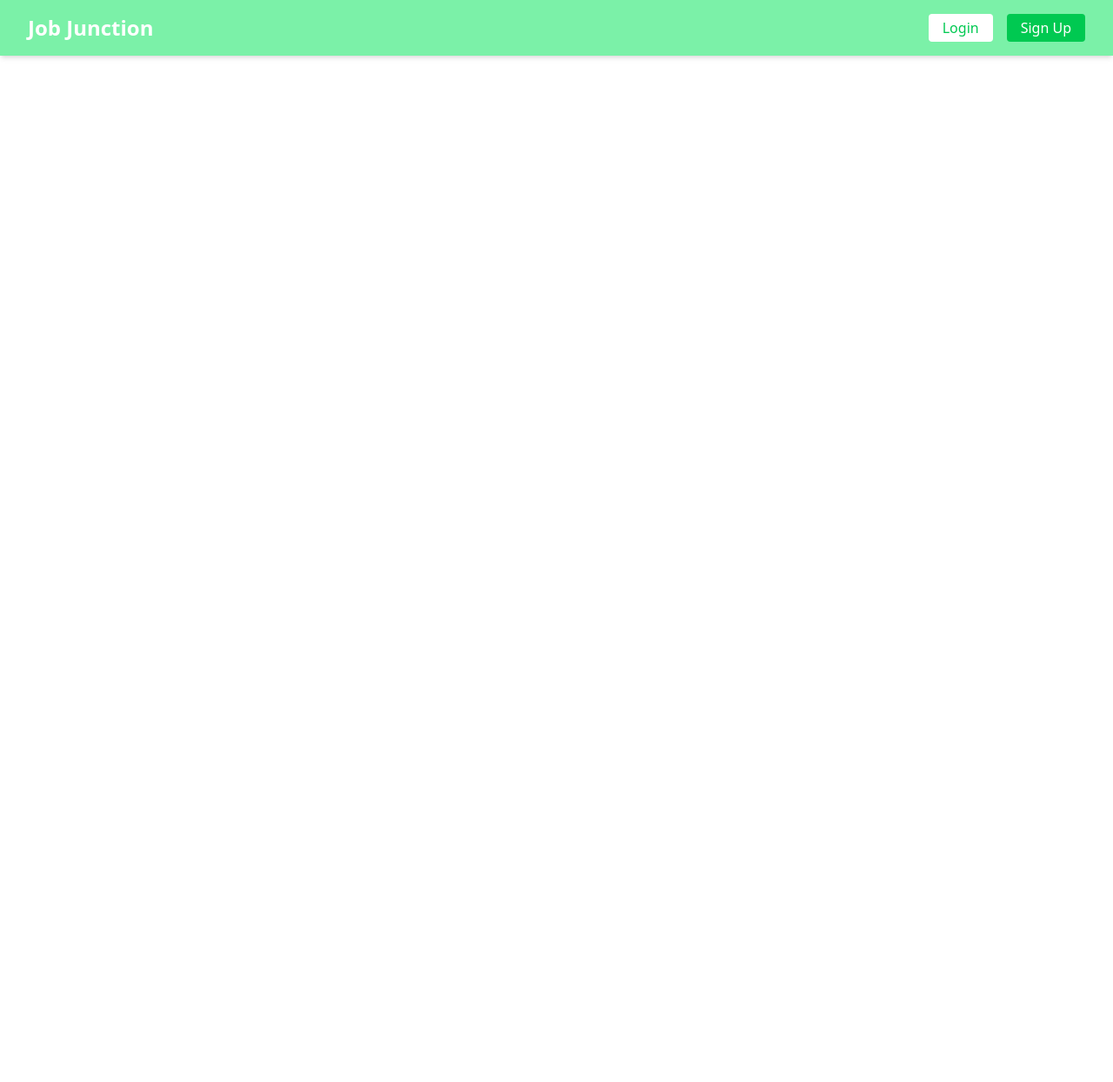
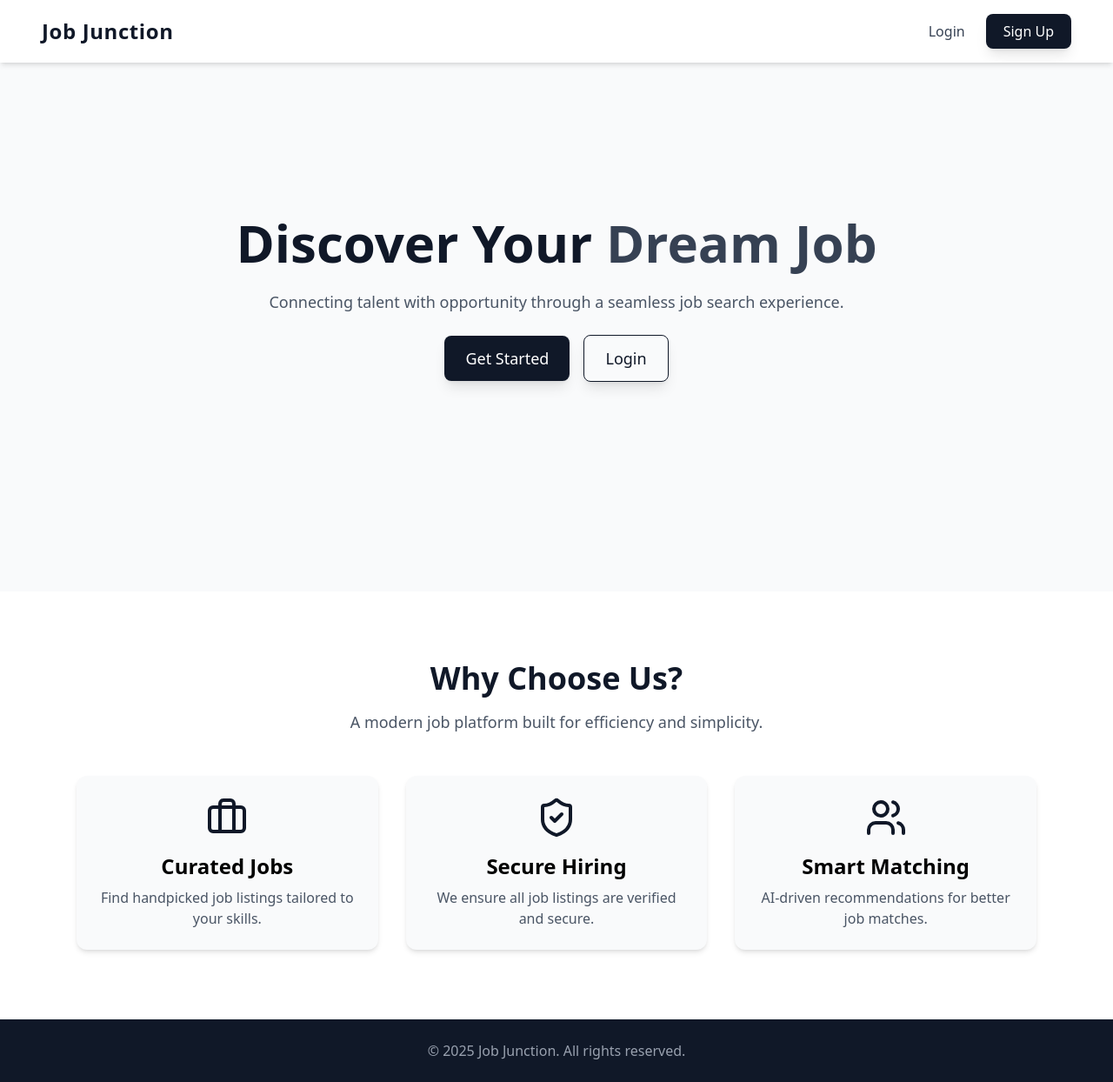
Before and after one commit to BHAV0207/Resume-Screener-MERN, a React (Vite) app in the folder resumeScreeenerFrontend/: page / in a window 1280 px wide. Shown: the whole page at 87% size. Before the commit the page ends 800 px from the top, so only its background shows below. Built offline with nearby package versions, Linux system fonts and the light colour scheme.

Commit message:
landing page updated and ui changes made

```diff
--- a/resumeScreeenerFrontend/src/components/LandingHeader.jsx
+++ b/resumeScreeenerFrontend/src/components/LandingHeader.jsx
@@ -5,23 +5,30 @@ function LandingHeader() {
   const navigate = useNavigate();
 
   return (
-    <div className="bg-green-300 h-[8vh] flex items-center justify-between px-8 shadow-md">
-      <div className="text-2xl font-bold text-white">Job Junction</div>
-      <div className="space-x-4">
+    <header className="bg-white shadow-md fixed w-full top-0 left-0 z-50">
+      <div className="max-w-full mx-auto flex justify-between items-center px-6 md:px-12 py-4">
+        {/* Logo */}
+        <div className="text-2xl font-semibold tracking-wide text-gray-900">
+          Job Junction
+        </div>
+
+        {/* Navigation */}
+        <div className="space-x-6 hidden md:flex">
           <button
             onClick={() => navigate('/login')}
-          className="bg-white text-green-500 px-4 py-1 rounded hover:bg-green-100 transition duration-200"
+            className="text-gray-700 font-medium hover:text-gray-900 transition duration-200"
           >
             Login
           </button>
           <button
             onClick={() => navigate('/register')}
-          className="bg-green-500 text-white px-4 py-1 rounded hover:bg-green-600 transition duration-200"
+            className="bg-gray-900 text-white px-5 py-2 rounded-lg hover:bg-gray-800 transition duration-200 shadow-lg"
           >
             Sign Up
           </button>
         </div>
       </div>
+    </header>
   );
 }
 
--- a/resumeScreeenerFrontend/src/pages/LandingPage.jsx
+++ b/resumeScreeenerFrontend/src/pages/LandingPage.jsx
@@ -1,11 +1,82 @@
 import React from "react";
 import LandingHeader from "../components/LandingHeader";
+import { useNavigate } from "react-router-dom";
+import { Briefcase, ShieldCheck, Users } from "lucide-react";
 
 function LandingPage() {
+  const navigate = useNavigate();
+
   return (
-    <div>
-      <LandingHeader></LandingHeader>
-      <div></div>
+    <div className="bg-gray-50 min-h-screen">
+      <LandingHeader />
+
+      {/* Hero Section */}
+      <section className="h-[85vh] flex flex-col justify-center items-center text-center px-6">
+        <h1 className="text-5xl md:text-6xl font-extrabold text-gray-900 leading-tight">
+          Discover Your <span className="text-gray-700">Dream Job</span>
+        </h1>
+        <p className="text-lg text-gray-600 mt-4 max-w-2xl">
+          Connecting talent with opportunity through a seamless job search experience.
+        </p>
+        <div className="mt-6 space-x-4">
+          <button
+            onClick={() => navigate('/register')}
+            className="bg-gray-900 text-white px-6 py-3 text-lg font-medium rounded-lg hover:bg-gray-800 transition duration-200 shadow-lg"
+          >
+            Get Started
+          </button>
+          <button
+            onClick={() => navigate('/login')}
+            className="border border-gray-900 text-gray-900 px-6 py-3 text-lg font-medium rounded-lg hover:bg-gray-100 transition duration-200 shadow-lg"
+          >
+            Login
+          </button>
+        </div>
+      </section>
+
+      {/* Features Section */}
+      <section className="py-20 bg-white">
+        <div className="max-w-6xl mx-auto px-6 text-center">
+          <h2 className="text-4xl font-extrabold text-gray-900">Why Choose Us?</h2>
+          <p className="text-lg text-gray-600 mt-4">
+            A modern job platform built for efficiency and simplicity.
+          </p>
+
+          <div className="grid grid-cols-1 md:grid-cols-3 gap-8 mt-12">
+            {/* Feature 1 */}
+            <div className="p-6 bg-gray-50 rounded-xl shadow-md">
+              <Briefcase size={48} className="text-gray-900 mx-auto" />
+              <h3 className="text-2xl font-semibold mt-4">Curated Jobs</h3>
+              <p className="text-gray-600 mt-2">
+                Find handpicked job listings tailored to your skills.
+              </p>
+            </div>
+
+            {/* Feature 2 */}
+            <div className="p-6 bg-gray-50 rounded-xl shadow-md">
+              <ShieldCheck size={48} className="text-gray-900 mx-auto" />
+              <h3 className="text-2xl font-semibold mt-4">Secure Hiring</h3>
+              <p className="text-gray-600 mt-2">
+                We ensure all job listings are verified and secure.
+              </p>
+            </div>
+
+            {/* Feature 3 */}
+            <div className="p-6 bg-gray-50 rounded-xl shadow-md">
+              <Users size={48} className="text-gray-900 mx-auto" />
+              <h3 className="text-2xl font-semibold mt-4">Smart Matching</h3>
+              <p className="text-gray-600 mt-2">
+                AI-driven recommendations for better job matches.
+              </p>
+            </div>
+          </div>
+        </div>
+      </section>
+
+      {/* Footer */}
+      <footer className="bg-gray-900 text-white py-6 text-center">
+        <p className="text-gray-400">&copy; {new Date().getFullYear()} Job Junction. All rights reserved.</p>
+      </footer>
     </div>
   );
 }
--- a/resumeScreeenerFrontend/src/pages/Login.jsx
+++ b/resumeScreeenerFrontend/src/pages/Login.jsx
@@ -1,6 +1,7 @@
-import React, { useContext, useEffect } from 'react';
+import React, { useContext } from 'react';
 import { useNavigate } from 'react-router-dom';
-import { AuthContext } from '../store/AuthCOntext'; // ✅ FIXED
+import { AuthContext } from '../store/AuthCOntext';
+
 
 function Login() {
   const {
@@ -11,7 +12,7 @@ function Login() {
     setPassword,
     success,
     err,
-  } = useContext(AuthContext); // ✅ FIXED
+  } = useContext(AuthContext);
 
   const navigate = useNavigate();
 
@@ -21,60 +22,64 @@ function Login() {
   };
 
   return (
-    <div className="min-h-screen flex items-center justify-center bg-gray-100">
-      <div className="bg-white p-8 rounded-xl shadow-md w-full max-w-md">
-        <h2 className="text-2xl font-semibold text-center mb-6">Login</h2>
-        <form onSubmit={handleForm} className="space-y-4">
+    <div className="min-h-screen flex items-center justify-center bg-gray-100 px-4">
+      <div className="bg-white p-10 rounded-2xl shadow-xl w-full max-w-md border border-gray-200">
+        {/* Header */}
+        <h2 className="text-3xl font-extrabold text-gray-900 text-center">Sign In</h2>
+        <p className="text-center text-gray-500 mt-2">Access your account</p>
+
+        {/* Login Form */}
+        <form onSubmit={handleForm} className="mt-6 space-y-6">
           <div>
-            <label className="block mb-1 font-medium">Email</label>
+            <label className="block text-gray-700 font-medium">Email</label>
             <input
               type="email"
               value={email}
-              className="w-full px-4 py-2 border rounded-lg focus:outline-none focus:ring-2 focus:ring-blue-300"
+              className="w-full px-4 py-3 border border-gray-300 rounded-md shadow-sm focus:outline-none focus:ring-2 focus:ring-gray-900 transition"
               onChange={(e) => setEmail(e.target.value)}
               required
             />
           </div>
+
           <div>
-            <label className="block mb-1 font-medium">Password</label>
+            <label className="block text-gray-700 font-medium">Password</label>
             <input
               type="password"
               value={password}
-              className="w-full px-4 py-2 border rounded-lg focus:outline-none focus:ring-2 focus:ring-blue-300"
+              className="w-full px-4 py-3 border border-gray-300 rounded-md shadow-sm focus:outline-none focus:ring-2 focus:ring-gray-900 transition"
               onChange={(e) => setPassword(e.target.value)}
               required
             />
           </div>
+
           <button
             type="submit"
-            className="w-full bg-blue-500 text-white py-2 rounded-lg hover:bg-blue-600 transition duration-200"
+            className="w-full bg-gray-900 text-white py-3 rounded-md hover:bg-gray-700 transition-all duration-200 shadow-lg font-medium"
           >
             Login
           </button>
         </form>
 
-        {/* Success Message */}
+        {/* Messages */}
         {success && (
-          <div className="mt-4 text-green-600 bg-green-100 border border-green-400 px-4 py-2 rounded">
+          <div className="mt-4 text-green-600 bg-green-100 border border-green-400 px-4 py-2 rounded-md">
             {success}
           </div>
         )}
-
-        {/* Error Message */}
         {err && (
-          <div className="mt-2 text-red-600 bg-red-100 border border-red-400 px-4 py-2 rounded">
+          <div className="mt-2 text-red-600 bg-red-100 border border-red-400 px-4 py-2 rounded-md">
             {err}
           </div>
         )}
 
-        {/* Route to Register */}
-        <div className="mt-4 text-center">
-          <span className="text-gray-600">Don’t have an account?</span>
+        {/* Register Link */}
+        <div className="mt-6 text-center">
+          <span className="text-gray-600">New here?</span>
           <button
             onClick={() => navigate('/register')}
-            className="ml-2 text-blue-500 hover:underline font-medium"
+            className="ml-2 text-gray-900 font-medium hover:underline transition"
           >
-            Sign up
+            Create an account
           </button>
         </div>
       </div>
```
Also changed, not shown: resumeScreeenerFrontend/src/pages/Register.jsx (+32 -22 lines). Lines whose indentation alone changed are shown as unchanged.
